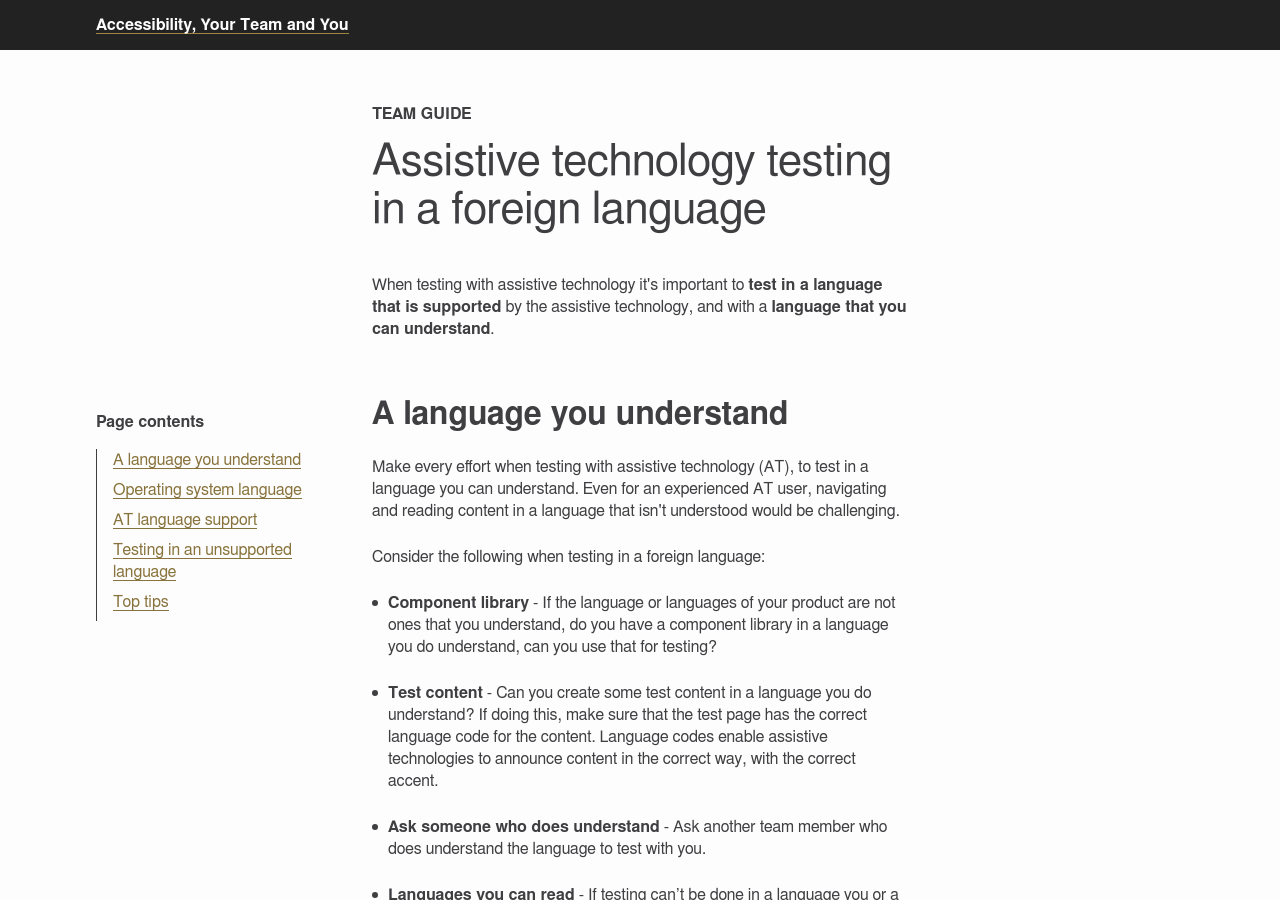
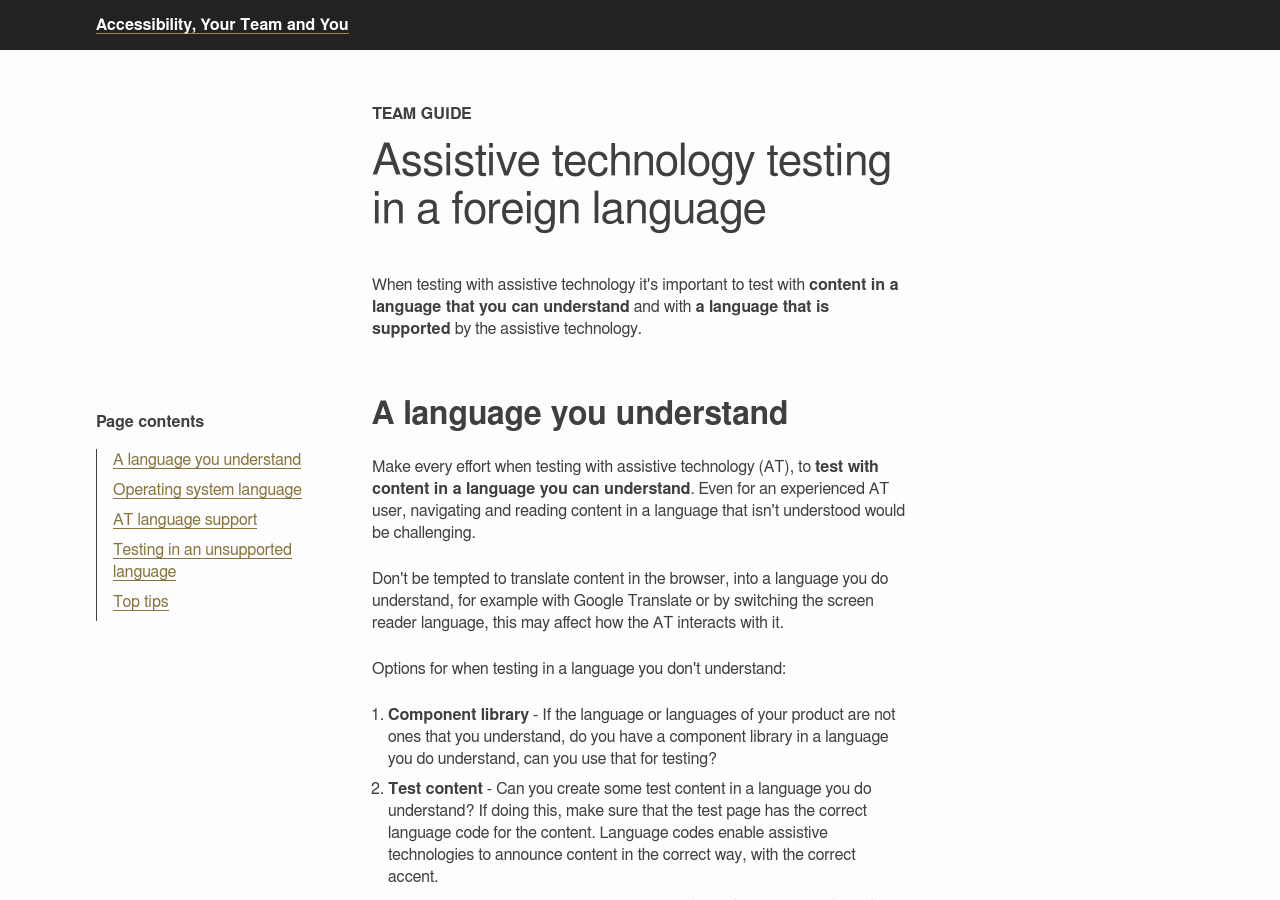
Before and after one commit to bbc/accessibility-news-and-you, a Jekyll site: the page assistive-technology/assistive-technology-testing-in-a-foreign-language.html, which Jekyll copies as it is, in a window 1280 px wide and 900 px high. Built offline with Jekyll 4.4.1, drawn with Linux system fonts in a browser that asks for light colours.

Commit message:
made clearer

```diff
--- a/assistive-technology/assistive-technology-testing-in-a-foreign-language.html
+++ b/assistive-technology/assistive-technology-testing-in-a-foreign-language.html
@@ -22,7 +22,7 @@
                 </span>
             </h1>
 
-            <p>When testing with assistive technology it's important to <b>test in a language that is supported</b> by the assistive technology, and with a <b>language that you can understand</b>.</p>
+            <p>When testing with assistive technology it's important to test with <b>content in a language that you can understand</b> and with <b>a language that is supported</b> by the assistive technology.</p>
         </div>
 
         <nav class="page-contents column-nav" role="navigation" aria-label="Page contents">
@@ -39,11 +39,13 @@
         <div class="column-main">
             <h2 id="a-language-you-understand" class="h2" tabindex="-1">A language you understand</h2>
 
-            <p>Make every effort when testing with assistive technology (AT), to test in a language you can understand. Even for an experienced AT user, navigating and reading content in a language that isn't understood would be challenging.</p>
+            <p>Make every effort when testing with assistive technology (AT), to <b>test with content in a language you can understand</b>. Even for an experienced AT user, navigating and reading content in a language that isn't understood would be challenging.</p>
 
-            <p>Consider the following when testing in a foreign language:</p>
+            <p>Don't be tempted to translate content in the browser, into a language you do understand, for example with Google Translate or by switching the screen reader language, this may affect how the AT interacts with it.</p>
 
-            <ul class="body-copy-list" role="list">
+            <p>Options for when testing in a language you don't understand:</p>
+
+            <ol class="body-copy-list ordered-list-steps" role="list">
                 <li role="listitem"><strong>Component library</strong> - If the language or languages of your product are not ones that you understand, do you have a component library in a language you do understand, can you use that for testing?</li>
 
                 <li role="listitem"><strong>Test content</strong> - Can you create some test content in a language you do understand? If doing this, make sure that the test page has the correct language code for the content. Language codes enable assistive technologies to announce content in the correct way, with the correct accent.</li>
@@ -53,7 +55,7 @@
                 <li role="listitem"><strong>Languages you can read</strong> - If testing can’t be done in a language you or a team member understands, test with a font you can read even if you can't understand it. For example, if your first language is english, test with a latin font over a script font.</li>
 
                 <li role="listitem"><strong>Languages you can't read</strong> - Screen reader caption panels display in text format on screen, what is being announced at any given time. If you can't read the language, at a minimum you will be able to check the text in the caption panel, against what can be seen on screen, and the documented screen reader UX. Note not all screen readers have a caption panel, and some may require you to enable the caption panel. To turn the ‘Caption Panel’ on for <b>VoiceOver on iPhone</b>, within ‘Settings’ go to the ‘Accessibility’ menu, then under 'VoiceOver' look for 'Caption Panel'.</li>
-            </ul>
+            </ol>
 
             <a href="#page-contents" class="back-to">Back to page contents</a>
 
```
